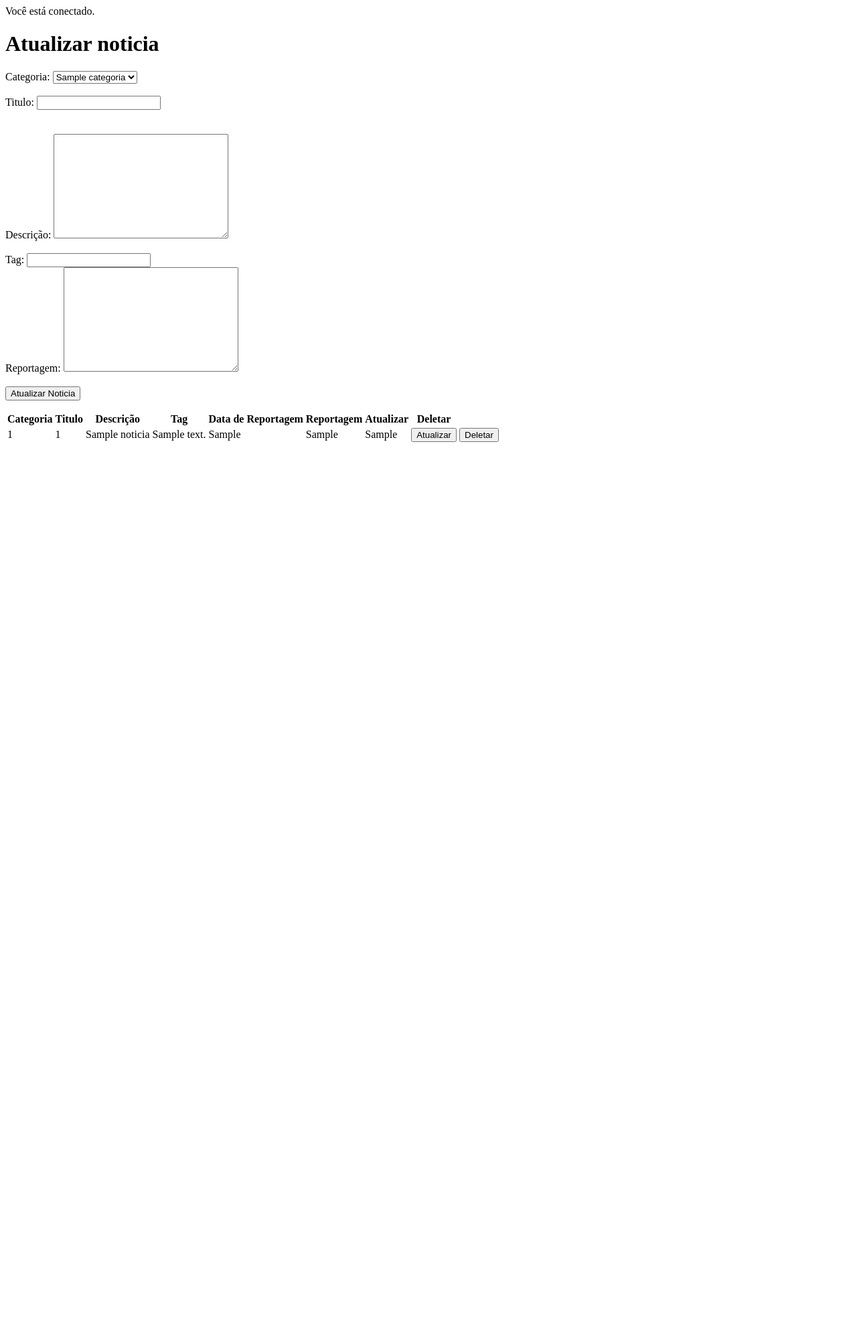
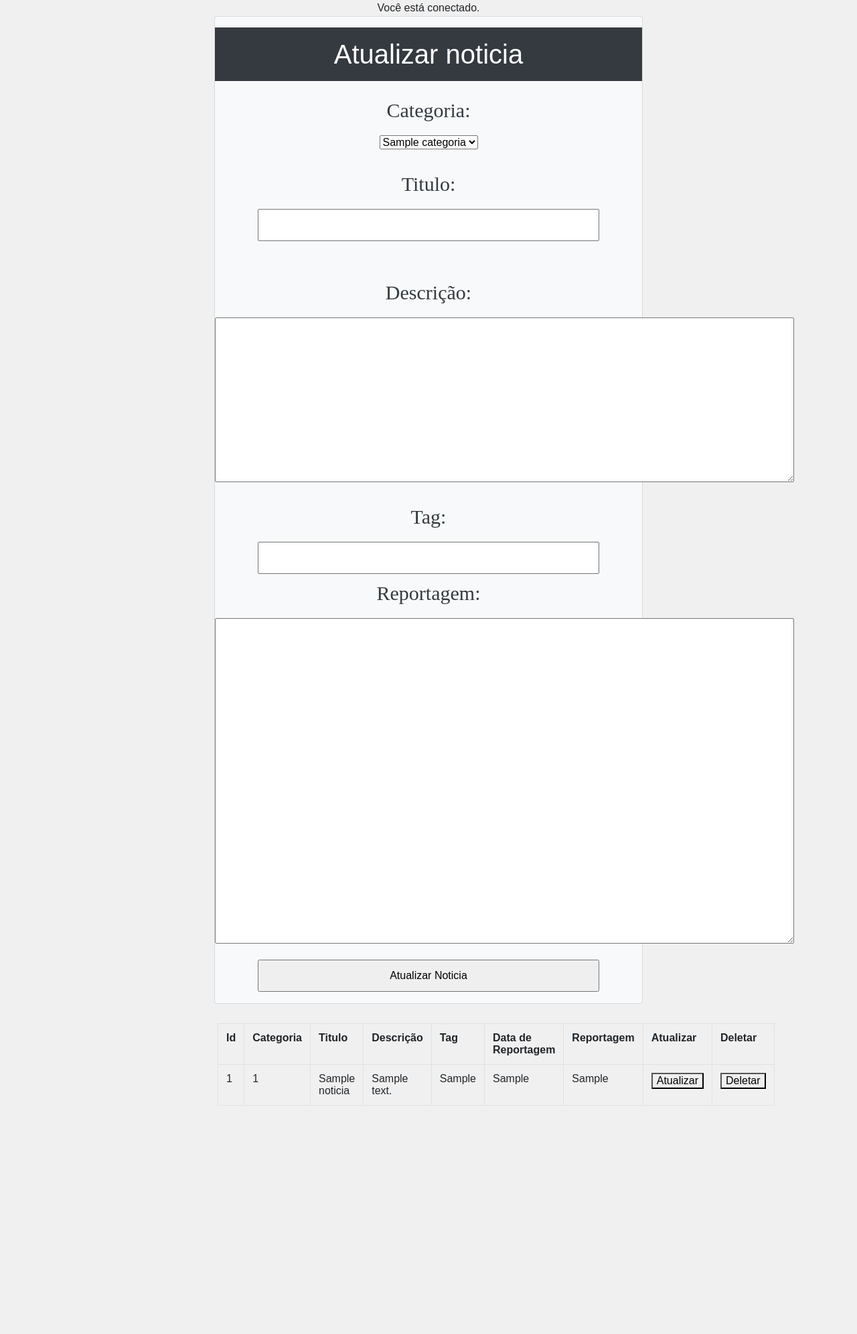
Before and after one commit to alanvaller13/SENAC-ProjetoIntegrador, a PHP site: page /Noticias/mudarNoticia.php in a window 1280 px wide. Shown: the whole page at 67% size. Before the commit the page ends 800 px from the top, so only its background shows below. Run offline with PHP 8.4, Linux system fonts and the light colour scheme; tables that the repository leaves empty or names only in its code hold one stand-in row (values such as "Sample post").

Commit message:
add style mudar noticia

```diff
--- a/Noticias/mudarNoticia.php
+++ b/Noticias/mudarNoticia.php
@@ -43,6 +43,8 @@
     <meta charset="UTF-8">
     <meta name="viewport" content="width=device-width, initial-scale=1.0">
     <title>Atualizar</title>
+    <link rel="stylesheet" href="https://cdn.jsdelivr.net/npm/bootstrap@4.6.2/dist/css/bootstrap.min.css">
+
     <script>
     function preencherFormulario(id, categorias, titulo, descricao, tag, reportagem) {
         console.log("ID: " + id + ", Categorias: " + categorias + ", Titulo: " + titulo + ", Descricao: " + descricao + ", Tag: " + tag + ", Reportagem: " + reportagem);
@@ -61,10 +63,47 @@
 }
 
 </script>
+<style>
+            body{
+            font-family: 'Arial', sans-serif;
+            margin: 0px;
+            padding: 0% 25% 25% 25%;
+            background-color: #f0f0f0;
+            text-align:center;
+            border-radius:50px;
+
+
+
+        }
+        label{
+            display: block;
+            margin-bottom: 10px;
+            padding: 5px;
+            text-align:center;
+            font-family:comic;
+            font-size: 30px;
+        }
+        input{
+            width: 80%;
+            padding: 10px;
+            margin-bottom: 1px;
+            box-sizing: border-box;
+            text-align:center;
+
+        }
+        .table{
+
+            padding: 5px;
+
+        }
+
+
+</style>
 
 </head>
 <body>
-    <h1>Atualizar noticia</h1>
+    <div class="card bg-light text-dark">
+    <h1 class="container p-3 my-3 bg-dark text-white">Atualizar noticia</h1>
 
 
 
@@ -88,13 +127,13 @@
                 <input type="text" id="titulo" name="titulo" required><br><br>
             <br>
                 <label for="descricao">Descrição: </label>
-                <textarea name="descricao" id="descricao" cols="30" rows="10" required></textarea><br>
+                <textarea name="descricao" id="descricao" cols="91" rows="10" required></textarea><br>
             <br>
                 <label for="tag">Tag: </label>
                 <input type="text" name="tag" id="tag" required>
             <br>
                 <label for="reportagem">Reportagem: </label>
-                <textarea name="reportagem" id="reportagem" cols="30" rows="10" required></textarea><br>
+                <textarea name="reportagem" id="reportagem" cols="91" rows="20" required></textarea><br>
             <br>
 
 
@@ -103,10 +142,12 @@
 
         </form>
 
-
-    <table>
+        </div>
+        <div class="table">
+    <table class="table-bordered">
             <tr>
-                <th>Categoria</th>
+                <th>Id</th>
+                <th>Categoria</th><br>
                 <th>Titulo</th>
                 <th>Descrição</th>
                 <th>Tag</th>
@@ -115,6 +156,7 @@
                 <th>Atualizar</th>
                 <th>Deletar</th>
             </tr>
+
         <?php
 
 
@@ -146,6 +188,6 @@
                 $conn->close();
         ?>
     </table>
-
+    </div>
 </body>
 </html>
```
